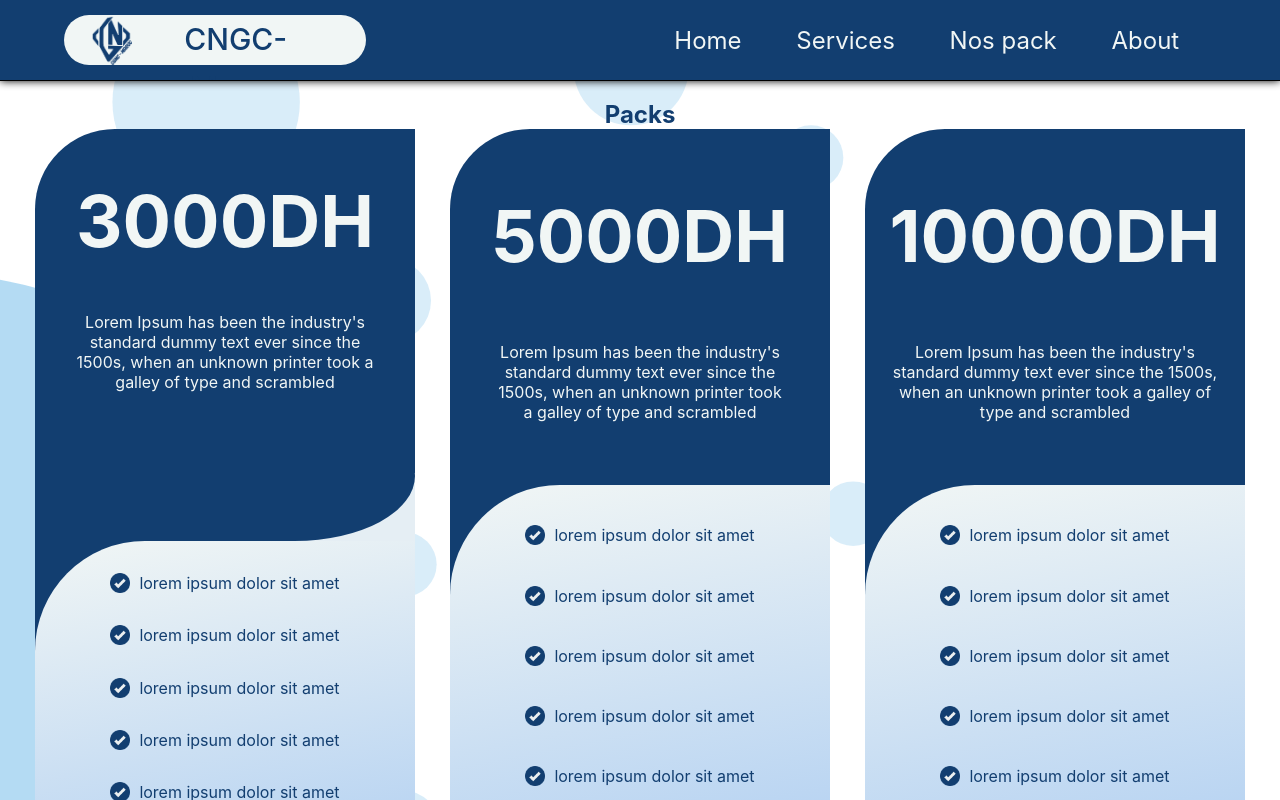
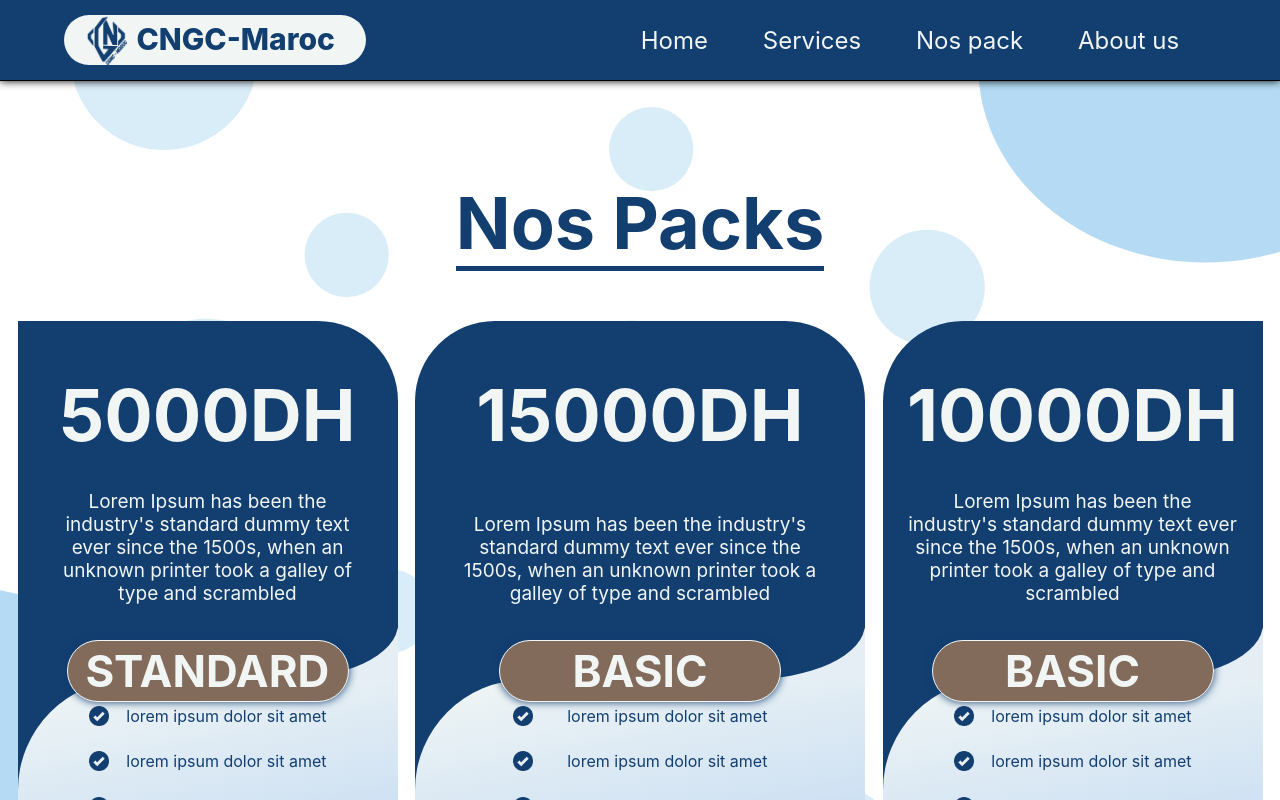
Before and after one commit to hamzajrifi/cngc-maroc, a React (Create React App) app: page /nospack in a window 1280 px wide. Shown: the top 800 px of the page. Built offline with nearby package versions, Linux system fonts and the light colour scheme.

Commit message:
nos pack is done

```diff
--- a/src/App.js
+++ b/src/App.js
@@ -2,6 +2,8 @@ import { BrowserRouter, Route, Routes } from 'react-router-dom';
 import Home from './Components/Home';
 import Navigation from './Components/Nav/Navigation';
 import Nospack from './Components/NosPack/Nospack';
+import Footer from './Components/Footer/Footer';
+import './Components/Footer/Footer.css'
 
 function App() {
   return (
@@ -13,6 +15,7 @@ function App() {
           <Route path="/" exact element={<Home />} />
           <Route path="/nospack" exact element={<Nospack />} />
         </Routes>
+        <Footer />
       </div>
     </BrowserRouter>
   );
--- a/src/Components/Footer/Footer.js
+++ b/src/Components/Footer/Footer.js
@@ -1,5 +1,4 @@
 import React from 'react'
-import './Footer.css'
 
 export default function Footer() {
     return (
@@ -8,7 +7,7 @@ export default function Footer() {
                 <div className='logo-nav logo-footer'>
                     <a href='#'>
                         <img src='assets/img/logo.png' alt='img-logo-footer-cngc' />
-                        <p >CNGC-Maroc</p>
+                        <h1 >CNGC-Maroc</h1>
                     </a>
                 </div>
                 <p className='text-info-footer'>société MAROFISCAL SARL comptable Agréé par l'Etat</p>
--- a/src/Components/Home.js
+++ b/src/Components/Home.js
@@ -3,7 +3,6 @@ import Side from './Slide/Side'
 import Services from './Services/Services'
 import Bar from './bar/Bar'
 import NosPartenaires from './NosPartenaires/NosPartenaires'
-import Footer from './Footer/Footer'
 
 export default function Home() {
     return (
@@ -12,7 +11,6 @@ export default function Home() {
             <Services />
             <Bar />
             <NosPartenaires />
-            <Footer />
         </>
     )
 }
--- a/src/Components/Nav/Navigation.css
+++ b/src/Components/Nav/Navigation.css
@@ -27,14 +27,14 @@
     border-radius: 30px;
 }
 
-.logo-nav a p {
+.logo-nav a h1 {
     font-size: 30px;
-    font-weight: 500;
     line-height: 48px;
     text-align: center;
     margin: 0 3%;
+    font-weight: 800;
     height: 54px;
-    width: 189px;
+    width: 199px;
 }
 
 .nav-content {
--- a/src/Components/Nav/Navigation.js
+++ b/src/Components/Nav/Navigation.js
@@ -6,14 +6,14 @@ export default function Navigation() {
             <div className='logo-nav'>
                 <a href='/'>
                     <img src='assets/img/logo.png' alt='img-logo-nav-cngc' />
-                    <p >CNGC-Maroc</p>
+                    <h1 >CNGC-Maroc</h1>
                 </a>
             </div>
             <div className='nav-content'>
                 <a href='/'>Home</a>
-                <a href='#'> Services </a>
+                <a href='#services'> Services </a>
                 <a href='/nospack'> Nos pack</a>
-                <a href='#'> About</a>
+                <a href='#'> About us</a>
             </div>
         </nav>
     )
--- a/src/Components/NosPack/Nospack.css
+++ b/src/Components/NosPack/Nospack.css
@@ -1,47 +1,64 @@
-.Nospack{
+.title-packs {
+    font-size: 72px;
+    margin-bottom: 50px;
+    border-bottom: 5px solid #123E70;
+}
+
+.Nospack {
     display: flex;
     color: #F1F6F5;
     flex-direction: column;
     align-items: center;
     width: 100%;
+    height: 1000px;
+    justify-content: center;
+    margin-bottom: 30px;
+
 }
-.packs{
-    display: flex;
+
+.packs {
+    display: grid;
+    grid-template-columns: auto auto auto;
     width: 100%;
     justify-content: space-evenly;
 }
 
-.item-pack{
+.item-pack {
     background-color: #123E70;
     display: flex;
     width: 380px;
-    height: 800px;
+    height: 700px;
     flex-direction: column;
     justify-content: space-around;
     align-items: center;
-    border-radius: 80px 0 80px 0;
+    transition: 0.5s;
 }
-.price{
-    display: flex;
-    flex-direction: column;
-    align-items: center;
-    margin: 0 50px;
+
+.price {
+    display: grid;
+    grid-template-rows: 50% 54%;
+    margin: 0 35px;
     height: 356px;
-    justify-content: space-evenly;
+    align-items: end;
 }
-.price p, .price h1{
+
+.price p,
+.price h1 {
     color: #F1F6F5;
     text-align: center;
 }
-.price h1{
+
+.price h1 {
     font-size: 72px;
     /* margin-top: 80px; */
 }
-.price p{
-    font-size: 16px;
+
+.price p {
+    font-size: 19px;
 }
-.desc-price{
-    background: linear-gradient(169deg, rgba(241,246,245,1) 0%, #a8caf1 100%);
+
+.desc-price {
+    background: linear-gradient(169deg, rgba(241, 246, 245, 1) 0%, #a8caf1 100%);
     width: 100%;
     height: 444px;
     border-radius: 110px 0 79px 0;
@@ -50,22 +67,26 @@
     align-items: center;
     justify-content: space-evenly;
 }
-.desc-price p{
+
+.desc-price p {
     color: #123E70;
 }
-.desc-price div{
+
+.desc-price div {
     display: flex;
-    width: 65%;
+    width: 72%;
     justify-content: space-evenly;
     align-items: center;
 }
 
-.desc-price img{
+.desc-price img {
     width: 20px;
 }
-.desc-price a{
-    background: rgb(18,62,112);
-    background: linear-gradient(0deg, rgba(18,62,112,1) 22%, rgba(65,99,134,1) 62%, rgba(101,126,150,1) 100%, rgba(234,227,210,1) 100%);    height: 62px;
+
+.desc-price a {
+    background: rgb(18, 62, 112);
+    background: linear-gradient(0deg, rgba(18, 62, 112, 1) 22%, rgba(65, 99, 134, 1) 62%, rgba(101, 126, 150, 1) 100%, rgba(234, 227, 210, 1) 100%);
+    height: 62px;
     width: 310px;
     display: flex;
     align-items: center;
@@ -77,28 +98,64 @@
 }
 
 
-.curved{
+.curved {
     display: flex;
     width: 100%;
     justify-content: flex-end;
 }
 
-#curved-corner-bottomright{
+#curved-corner-bottomright {
     width: 120px;
-    height: 100px;
+    height: 86px;
     overflow: hidden;
     position: relative;
-  }
-  #curved-corner-bottomright:before{
+}
+
+#curved-corner-bottomright:before {
     content: "";
     display: block;
     width: 200%;
     height: 130%;
     position: absolute;
     border-radius: 50%;
-  }
-  #curved-corner-bottomright:before {
+}
+
+#curved-corner-bottomright:before {
     bottom: 0;
     right: 0;
-    box-shadow: 50px 50px 0 0 #e5eef4;;
-  }
+    box-shadow: 50px 50px 0 0 #e5eef4;
+    ;
+}
+
+.p-item1 {
+    border-radius: 0px 80px 80px 0px;
+}
+
+.p-item2 {
+    border-radius: 80px;
+    width: 450px;
+}
+
+.p-item3 {
+    border-radius: 80px 0px 80px 80px;
+}
+
+.type-pack{
+    position: absolute;
+    background-color: #836B5C;
+    width: 280px;
+    height: 60px;
+    border-radius: 100px;
+    text-align: center;
+    border: #F1F6F5 1px solid;
+    z-index: 100;
+    box-shadow: 0px 0px  8px #123E70;
+    justify-content: center;
+    display: flex;
+    align-items: center;
+}
+.type-pack h2 {
+    color: #F1F6F5;
+    font-size: 44px;
+
+}
--- a/src/Components/NosPack/Nospack.js
+++ b/src/Components/NosPack/Nospack.js
@@ -3,11 +3,53 @@ import './Nospack.css'
 export default function Nospack() {
   return (
     <section className='Nospack'>
-      <h1>Packs</h1>
+      <h1 className='title-packs'>Nos Packs</h1>
       <div className='packs'>
-        <div className='item-pack' >
+        <div className='item-pack p-item1' >
+          <div className='type-pack'>
+            <h2 >STANDARD</h2>
+          </div>
           <div className='price'>
-            <h1>3000DH</h1>
+            <h1>5000DH</h1>
+            <p>Lorem Ipsum has been the industry's standard dummy text ever since the 1500s, when an unknown printer took a galley of type and scrambled</p>
+          </div>
+          <div className='curved'>
+            <div id="curved-corner-bottomright"></div>
+          </div>
+          <div className='desc-price'>
+            <div>
+              <img src='assets/img/checked.png' />
+              <p> lorem ipsum dolor sit amet</p>
+            </div>
+            <div>
+              <img src='assets/img/checked.png' />
+              <p> lorem ipsum dolor sit amet</p>
+            </div>
+            <div>
+              <img src='assets/img/checked.png' />
+              <p> lorem ipsum dolor sit amet</p>
+            </div>
+            <div>
+              <img src='assets/img/checked.png' />
+              <p> lorem ipsum dolor sit amet</p>
+            </div>
+            <div>
+              <img src='assets/img/checked.png' />
+              <p> lorem ipsum dolor sit amet</p>
+            </div>
+            <div>
+              <a href=''>Demander un Devis</a>
+            </div>
+          </div>
+
+        </div>
+
+        <div className='item-pack p-item2' >
+          <div className='type-pack'>
+            <h2 >BASIC</h2>
+          </div>
+          <div className='price'>
+            <h1>15000DH</h1>
             <p>Lorem Ipsum has been the industry's standard dummy text ever since the 1500s, when an unknown printer took a galley of type and scrambled</p>
           </div>
           <div className='curved'>
@@ -42,43 +84,16 @@ export default function Nospack() {
         </div>
 
 
-        <div className='item-pack' >
-          <div className='price'>
-            <h1>5000DH</h1>
-            <p>Lorem Ipsum has been the industry's standard dummy text ever since the 1500s, when an unknown printer took a galley of type and scrambled</p>
+        <div className='item-pack p-item3' >
+          <div className='type-pack'>
+            <h2 >BASIC</h2>
           </div>
-          <div className='desc-price'>
-            <div>
-              <img src='assets/img/checked.png' />
-              <p> lorem ipsum dolor sit amet</p>
-            </div>
-            <div>
-              <img src='assets/img/checked.png' />
-              <p> lorem ipsum dolor sit amet</p>
-            </div>
-            <div>
-              <img src='assets/img/checked.png' />
-              <p> lorem ipsum dolor sit amet</p>
-            </div>
-            <div>
-              <img src='assets/img/checked.png' />
-              <p> lorem ipsum dolor sit amet</p>
-            </div>
-            <div>
-              <img src='assets/img/checked.png' />
-              <p> lorem ipsum dolor sit amet</p>
-            </div>
-            <div>
-              <a href=''>Demander un Devis</a>
-            </div>
-          </div>
-
-        </div>
-
-        <div className='item-pack' >
           <div className='price'>
             <h1>10000DH</h1>
             <p>Lorem Ipsum has been the industry's standard dummy text ever since the 1500s, when an unknown printer took a galley of type and scrambled</p>
+          </div>
+          <div className='curved'>
+            <div id="curved-corner-bottomright"></div>
           </div>
           <div className='desc-price'>
             <div>
--- a/src/Components/Services/Services.css
+++ b/src/Components/Services/Services.css
@@ -16,7 +16,7 @@
     margin: 15px 30px;
 }
 
-.services {
+#services {
     display: flex;
     flex-wrap: wrap;
     justify-content: center;
@@ -79,3 +79,14 @@ p.desc-service {
 .block-service:hover  {
     background-color: #8b92cec2;
 }
+
+.title-services{
+    display: flex;
+    width: 100%;
+    justify-content: center;
+}
+
+.title-services h1{
+    font-size: 72px;
+    margin-top: 30px;
+}
--- a/src/Components/Services/Services.js
+++ b/src/Components/Services/Services.js
@@ -4,12 +4,14 @@ import './Services.css'
 export default function Services() {
   return (
     <>
-      <div className='bar-1'>
+      <div className='bar-1' id='services'>
         <img src='assets/img/icon-service.png' />
         <p> L’externalisation comptable au service de la gestion d’entreprise</p>
       </div>
-
-      <main className='services'>
+      <div className='title-services'>
+        <h1 >Nos Services</h1>
+      </div>
+      <main id='services'>
         <div className='block-service'>
           <div className='icon-service'>
             <img src='assets/img/chart-icon.png' />
```
